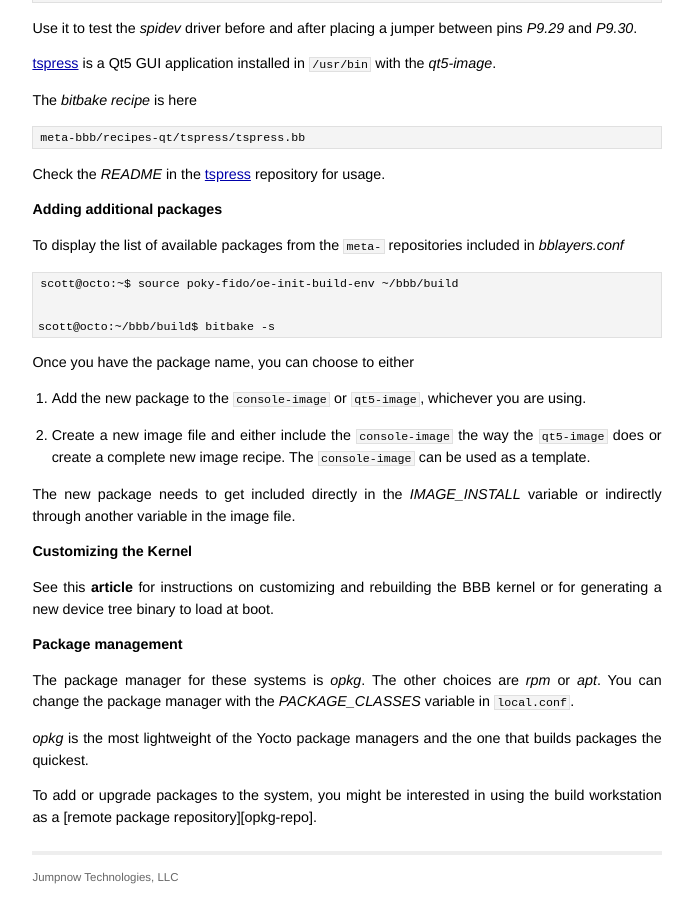
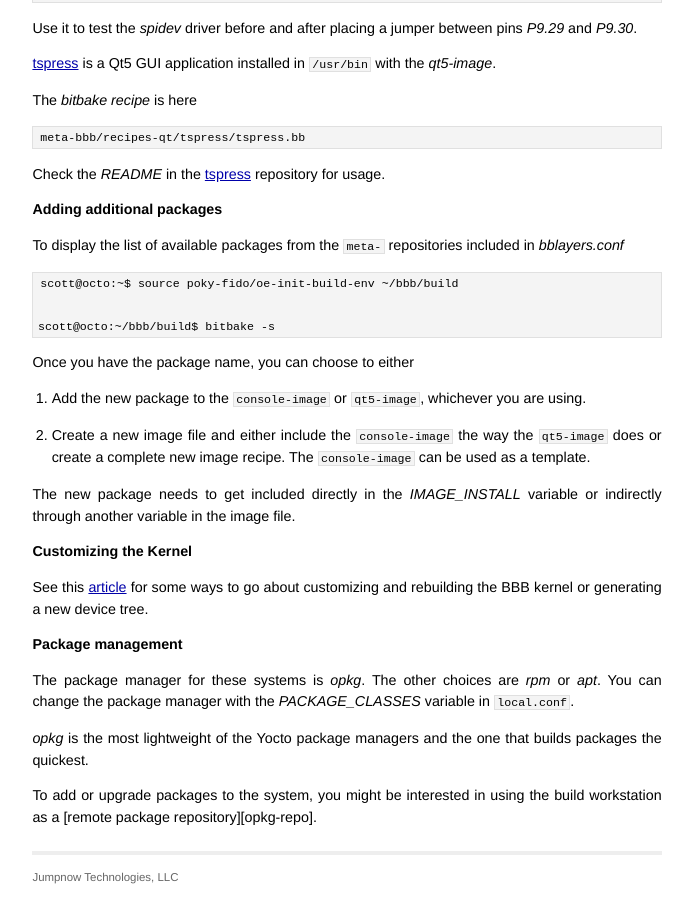
Before and after one commit to jumpnow/jumpnowtek-site, a Jekyll site: the page built from _posts/2015-06-08-BeagleBone-Systems-with-Yocto.md, in a window 1280 px wide and 900 px high, scrolled down 6918 px. Shown: the whole window, without its empty margins (293-986 px from the left). Built offline with Jekyll 4.4.1, drawn with Linux system fonts in a browser that asks for light colours; some of the changed lines change nothing that is shown.

Commit message:
Add link to kernel bbb doc and move to bbb category

```diff
--- a/_posts/2015-06-08-BeagleBone-Systems-with-Yocto.md
+++ b/_posts/2015-06-08-BeagleBone-Systems-with-Yocto.md
@@ -3,7 +3,7 @@ layout: post
 title: Building BeagleBone Black Systems with Yocto
 description: "Building customized systems for the BeagleBone Black using tools from the Yocto Project"
 date: 2015-06-08 12:00:00
-categories: yocto
+categories: beaglebone
 tags: [linux, beaglebone, yocto]
 ---
 
@@ -17,7 +17,7 @@ This meta-layer is just a template I use to get things started. The two *images*
 
 The Yocto version is `1.8.0` the `[fido]` branch.
 
-The Linux `4.0.5` kernel comes from the Linux stable repository.
+The Linux `4.1.0-rc8` kernel comes from the Linux stable repository.
 
 `sysvinit` is used for the init system.
 
@@ -354,7 +354,7 @@ The new package needs to get included directly in the *IMAGE_INSTALL* variable o
 
 #### Customizing the Kernel
 
-See this **article** for instructions on customizing and rebuilding the BBB kernel or for generating a new device tree binary to load at boot.
+See this [article][bbb-kernel] for some ways to go about customizing and rebuilding the BBB kernel or generating a new device tree.
 
 #### Package management
 
@@ -371,3 +371,4 @@ To add or upgrade packages to the system, you might be interested in using the b
 [meta-bbb]: https://github.com/jumpnow/meta-bbb
 [tspress]: https://github.com/scottellis/tspress
 [spiloop]: https://github.com/scottellis/spiloop
+[bbb-kernel]: http://www.jumpnowtek.com/beaglebone/Working-on-the-BeagleBone-kernel.html
```
